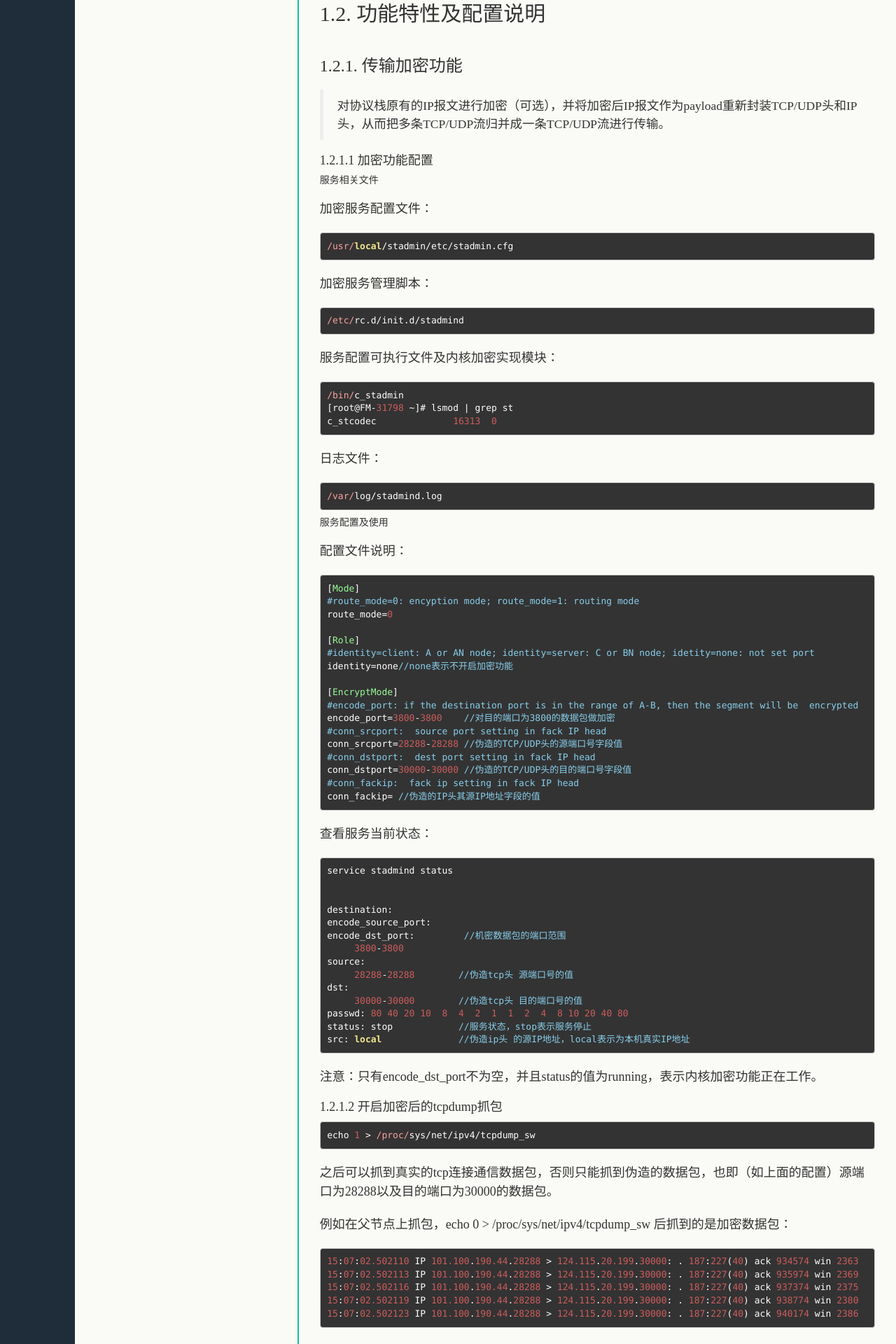
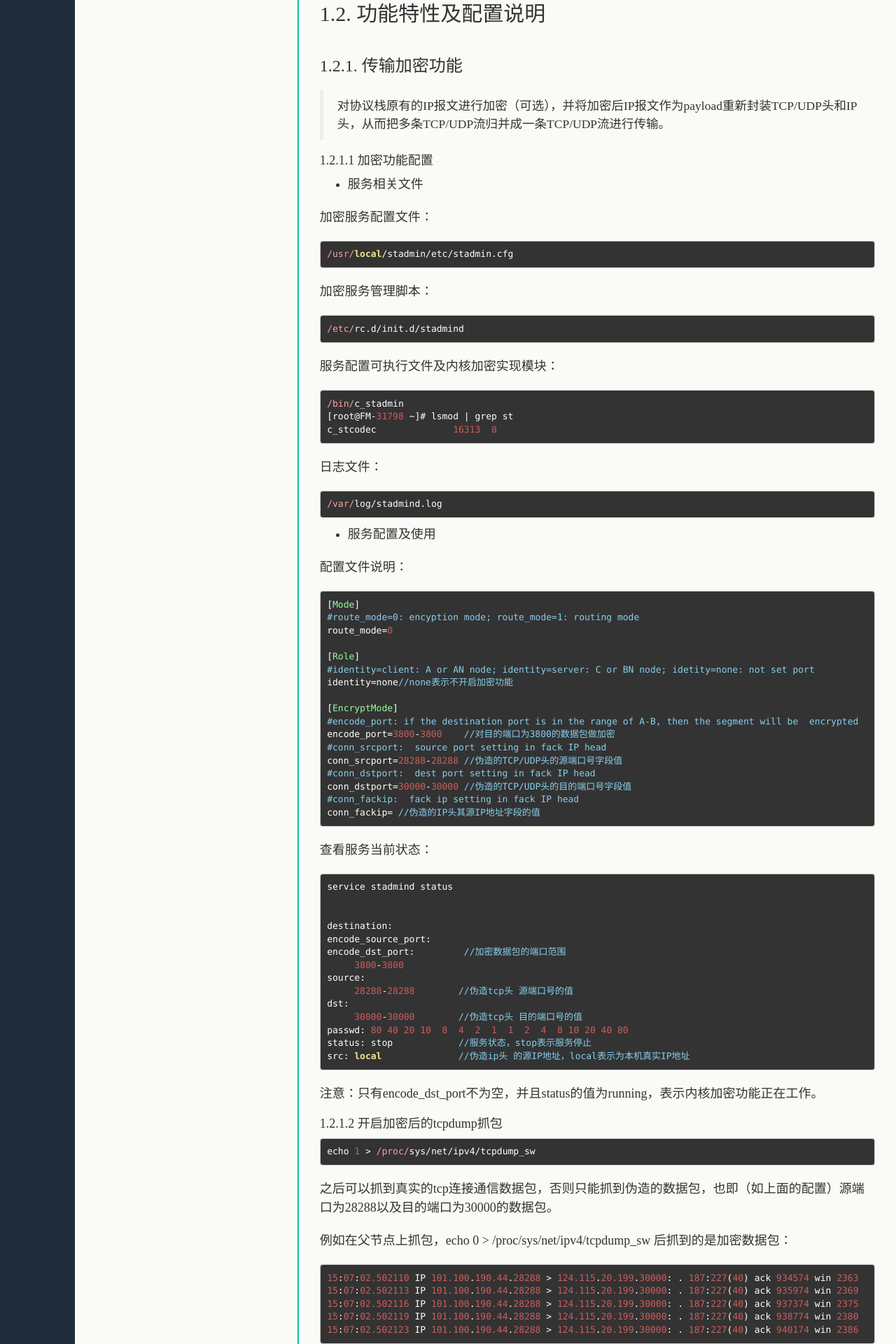
Before and after one commit to deeper-think/deeper-think.github.io.ws, a Jekyll site: the page built from source_code/_posts/2015-09-24-kernel-changelists-features.md, in a window 1280 px wide. Shown: the part 932-2852 px from the top of the page at 70% size. Built offline with Jekyll 4.4.1, drawn with Linux system fonts in a browser that asks for light colours.

Commit message:
small changes

```diff
--- a/source_code/_posts/2015-09-24-kernel-changelists-features.md
+++ b/source_code/_posts/2015-09-24-kernel-changelists-features.md
@@ -40,7 +40,9 @@ l 采用第三方日志管理软件，不再保证某一分钟内的日志一定
 
 #### 1.2.1.1 加密功能配置
 
-##### 服务相关文件
+
+
+- 服务相关文件
 
 加密服务配置文件：
 
@@ -60,7 +62,9 @@ l 采用第三方日志管理软件，不再保证某一分钟内的日志一定
 
 	/var/log/stadmind.log
 
-##### 服务配置及使用
+
+
+- 服务配置及使用
 
 配置文件说明：
 
@@ -89,7 +93,7 @@ l 采用第三方日志管理软件，不再保证某一分钟内的日志一定
 
 	destination:
 	encode_source_port:
-	encode_dst_port:         //机密数据包的端口范围
+	encode_dst_port:         //加密数据包的端口范围
          3800-3800
 	source:
          28288-28288        //伪造tcp头 源端口号的值
```
